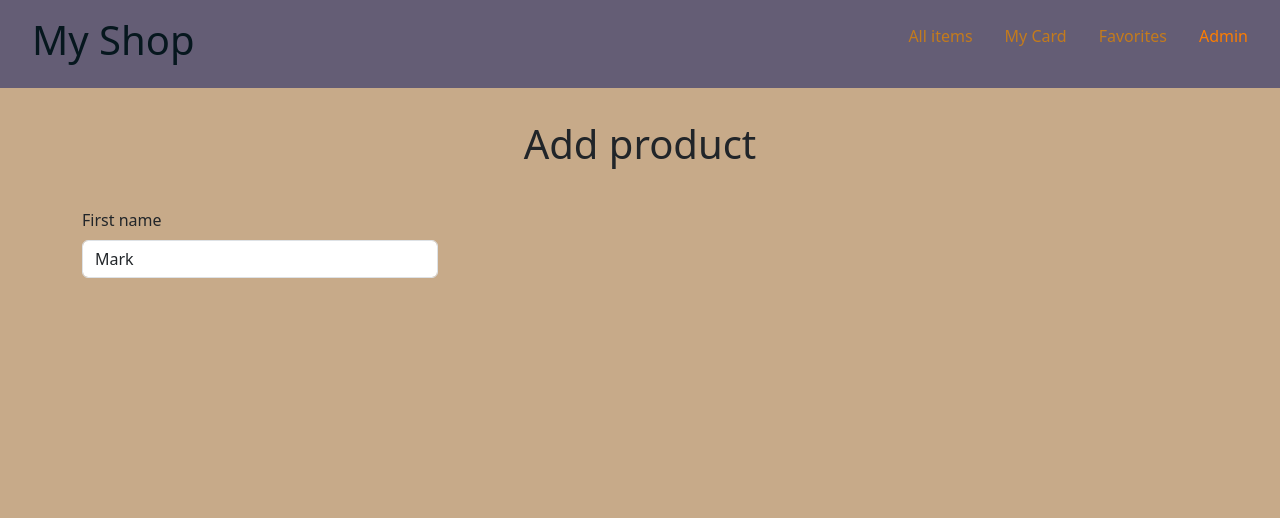
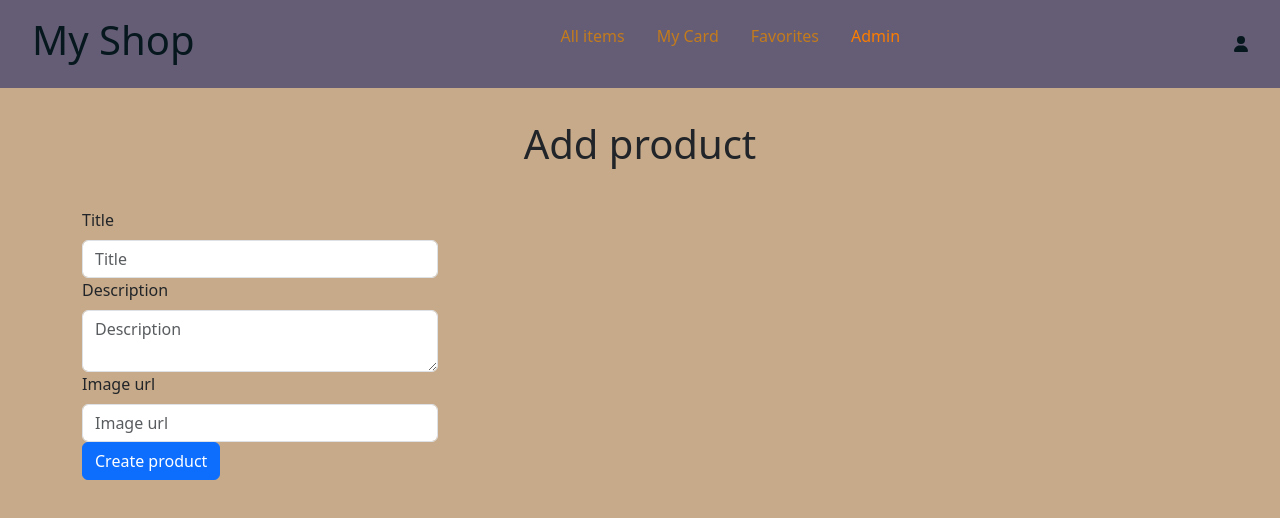
Before and after one commit to ArnoldasVas/shop, a React (Create React App) app: page /admin in a window 1280 px wide. Shown: the top 518 px of the page. Built offline with nearby package versions, Linux system fonts and the light colour scheme; no server answers.

Commit message:
add redirect and...

```diff
--- a/src/components/Admin/Admin.jsx
+++ b/src/components/Admin/Admin.jsx
@@ -1,28 +1,122 @@
-import React from 'react';
-import { Form, Container, Col, Row } from 'react-bootstrap';
+import React, { useState } from 'react';
+import {
+  Form,
+  Container,
+  Col,
+  Row,
+  Button,
+  Spinner,
+  Alert,
+} from 'react-bootstrap';
+import { cfg } from '../../cfg/cfg';
 
 function Admin() {
-  const handleSubmit = () => {
-    console.log('submit');
+  const [validated, setValidated] = useState(false);
+  const [loading, setLoading] = useState(false);
+  const [title, setTitle] = useState('');
+  const [description, setDescription] = useState('');
+  const [imgUrl, setImgUrl] = useState('');
+  const [status, setStatus] = useState({
+    value: null, // 'success' | 'danger'
+    message: '',
+  });
+
+  const handleSubmit = async (event) => {
+    event.preventDefault();
+    setValidated(true);
+
+    const form = event.currentTarget;
+
+    if (!form.checkValidity()) return;
+
+    try {
+      setLoading(true);
+      const data = {
+        title,
+        description,
+      };
+
+      if (imgUrl.trim()) data.img = imgUrl;
+
+      const response = await fetch(`${cfg.API.HOST}/product`, {
+        method: 'POST',
+        headers: {
+          'Content-Type': 'application/json',
+        },
+        body: JSON.stringify(data),
+      });
+
+      const product = await response.json();
+
+      if (!response.ok) throw new Error(product.error);
+
+      setStatus({ value: 'success', message: 'Product created successfully' });
+
+      console.log('response', response);
+
+      console.log('product:', product);
+    } catch (error) {
+      console.log('error', error);
+      setStatus({
+        value: 'danger',
+        message:
+          error.message || 'Failed creating product. Please try again later',
+      });
+    } finally {
+      setLoading(false);
+    }
   };
 
   return (
     <div className="my-container">
       <h1>Add product</h1>
       <Container>
-        <Form noValidate onSubmit={handleSubmit}>
+        {status.value && (
+          <Alert variant={status.value}> {status.message} </Alert>
+        )}
+        <Form noValidate validated={validated} onSubmit={handleSubmit}>
           <Row>
             <Form.Group as={Col} md="4" controlId="validationCustom01">
-              <Form.Label>First name</Form.Label>
+              <Form.Label>Title</Form.Label>
               <Form.Control
                 required
                 type="text"
-                placeholder="First name"
-                defaultValue="Mark"
+                placeholder="Title"
+                value={title}
+                onChange={(event) => setTitle(event.target.value)}
               />
               <Form.Control.Feedback>Looks good!</Form.Control.Feedback>
             </Form.Group>
           </Row>
+          <Row>
+            <Form.Group as={Col} md="4" controlId="validationCustom02">
+              <Form.Label>Description</Form.Label>
+              <Form.Control
+                required
+                as="textarea"
+                placeholder="Description"
+                value={description}
+                onChange={(event) => setDescription(event.target.value)}
+              />
+              <Form.Control.Feedback>Looks good!</Form.Control.Feedback>
+            </Form.Group>
+          </Row>
+          <Row>
+            <Form.Group as={Col} md="4" controlId="validationCustom03">
+              <Form.Label>Image url</Form.Label>
+              <Form.Control
+                type="text"
+                placeholder="Image url"
+                value={imgUrl}
+                onChange={(event) => setImgUrl(event.target.value)}
+              />
+              <Form.Control.Feedback>Looks good!</Form.Control.Feedback>
+            </Form.Group>
+          </Row>
+          <Button type="submit" disabled={loading}>
+            Create product
+          </Button>
+          {loading && <Spinner animation="border" variant="primary" />}
         </Form>
       </Container>
     </div>
--- /dev/null
+++ b/src/components/AdminUser/AdminUser.jsx
@@ -0,0 +1,120 @@
+import React, { useState } from 'react';
+import {
+  Spinner,
+  Offcanvas,
+  Form,
+  Row,
+  Col,
+  Button,
+  Alert,
+} from 'react-bootstrap';
+import { FontAwesomeIcon } from '@fortawesome/react-fontawesome';
+import { faUser } from '@fortawesome/free-solid-svg-icons';
+import { cfg } from '../../cfg/cfg';
+
+function AdminUser() {
+  const [show, setShow] = useState(false);
+  const [loading, setLoading] = useState(false);
+  const [error, setError] = useState(false);
+  const [validated, setValidated] = useState(false);
+  const [username, setUsername] = useState('');
+  const [password, setPassword] = useState('');
+
+  const handleClose = () => {
+    setShow(false);
+    setValidated(false);
+    setUsername('');
+    setPassword('');
+  };
+  const handleShow = () => setShow(true);
+
+  const handleSubmit = async (e) => {
+    e.preventDefault();
+    setValidated(true);
+
+    const form = e.currentTarget;
+
+    if (!form.checkValidity()) return;
+
+    console.log(username, password);
+    try {
+      setLoading(true);
+      if (error) setError(false);
+
+      const response = await fetch(`${cfg.API.HOST}/user/login`, {
+        method: 'POST',
+        headers: {
+          'Content-Type': 'application/json',
+        },
+        body: JSON.stringify({ username, password }),
+      });
+
+      if (!response.ok) throw new Error('User name or password incorrect');
+
+      const user = await response.json();
+      console.log(user);
+    } catch (error) {
+      console.log(error.message);
+      setError(true);
+    } finally {
+      setLoading(false);
+    }
+  };
+
+  return (
+    <>
+      <div className="user" onClick={handleShow}>
+        <FontAwesomeIcon icon={faUser} />
+      </div>
+      <Offcanvas show={show} onHide={handleClose} placement="end">
+        <Offcanvas.Header closeButton closeVariant="white">
+          <Offcanvas.Title>Login</Offcanvas.Title>
+        </Offcanvas.Header>
+        <Offcanvas.Body>
+          {error && (
+            <Alert variant="danger">Username or Password are incorrect</Alert>
+          )}
+          <Form noValidate validated={validated} onSubmit={handleSubmit}>
+            <Row>
+              <Form.Group as={Col} md="4" controlId="validationCustom01">
+                <Form.Label>User name</Form.Label>
+                <Form.Control
+                  required
+                  type="text"
+                  placeholder="Username"
+                  value={username}
+                  onChange={(event) => setUsername(event.target.value)}
+                />
+                <Form.Control.Feedback>Looks good!</Form.Control.Feedback>
+              </Form.Group>
+            </Row>
+            <Row>
+              <Form.Group as={Col} md="4" controlId="validationCustom02">
+                <Form.Label>Passwords</Form.Label>
+                <Form.Control
+                  required
+                  type="text"
+                  placeholder="Password"
+                  value={password}
+                  onChange={(event) => setPassword(event.target.value)}
+                />
+                <Form.Control.Feedback>Looks good!</Form.Control.Feedback>
+              </Form.Group>
+            </Row>
+
+            <Button
+              style={{ marginTop: '2rem' }}
+              type="submit"
+              disabled={loading}
+            >
+              Login
+            </Button>
+            {loading && <Spinner animation="border" variant="primary" />}
+          </Form>
+        </Offcanvas.Body>
+      </Offcanvas>
+    </>
+  );
+}
+
+export default AdminUser;
--- a/src/components/Favorites/Favorites.jsx
+++ b/src/components/Favorites/Favorites.jsx
@@ -17,7 +17,7 @@ function Favorites() {
   };
 
   return (
-    <main className="container">
+    <main className="my-container">
       <div className="container-actions">
         <SortButtons handleSortData={handleSortData} />
 
--- a/src/components/Main/Main.jsx
+++ b/src/components/Main/Main.jsx
@@ -17,7 +17,7 @@ function Main() {
   };
 
   return (
-    <main className="container">
+    <main className="my-container">
       <div className="container-actions">
         <SortButtons handleSortData={handleSortData} />
 
--- a/src/components/MyCard/MyCard.jsx
+++ b/src/components/MyCard/MyCard.jsx
@@ -18,7 +18,7 @@ function MyCard() {
   };
 
   return (
-    <main className="container">
+    <main className="my-container">
       <div className="container-actions">
         <SortButtons handleSortData={handleSortData} />
 
--- a/src/components/Navbar/Navbar.jsx
+++ b/src/components/Navbar/Navbar.jsx
@@ -1,7 +1,8 @@
 import React from 'react';
 import { NavLink } from 'react-router-dom';
 //components
-import User from '../User/User';
+// import User from '../User/User';
+import AdminUser from '../AdminUser/AdminUser';
 
 import './navbar.scss';
 
@@ -23,7 +24,8 @@ function Navbar() {
           <NavLink to="/admin">Admin</NavLink>
         </li>
       </ul>
-      <User />
+      {/* <User /> */}
+      <AdminUser />
     </nav>
   );
 }
```
Also changed, not shown: 1 other file (tests, documents, lock files or other folders).
